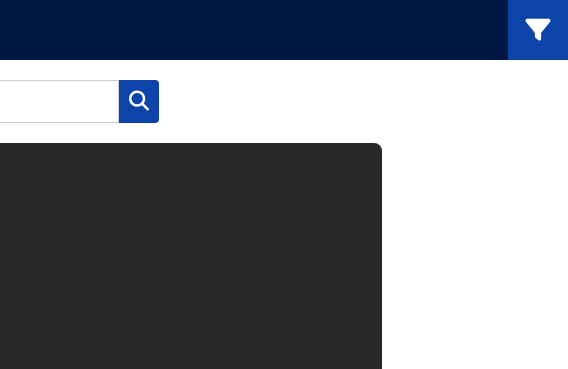
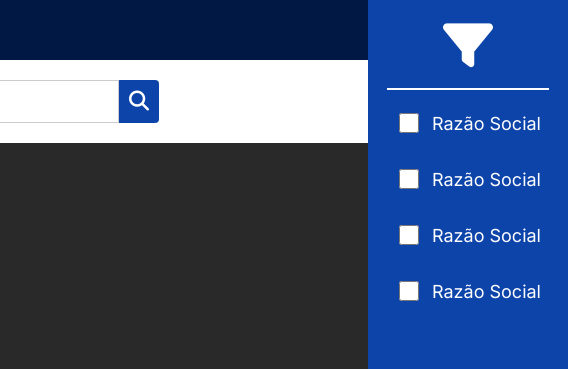
Before and after one commit to Larand26/Cnpj-Consulta-App, a website with bundled scripts: page public/index.html in a window 1280 px wide. Shown: the top 369 px of the page, 712-1280 px from the left. Built offline with nearby package versions, Linux system fonts and the light colour scheme.

Commit message:
style: constroi filtros e overlay para a aplicação

```diff
--- a/public/index.html
+++ b/public/index.html
@@ -12,6 +12,8 @@
     <link rel="stylesheet" href="/styles/nav.css" />
     <link rel="stylesheet" href="/styles/inputs.css" />
     <link rel="stylesheet" href="/styles/data.css" />
+    <link rel="stylesheet" href="/styles/filters.css" />
+    <link rel="stylesheet" href="/styles/overlay.css" />
   </head>
   <body>
     <nav>
@@ -33,7 +35,47 @@
       <section class="data-container">
         <div class="data-content" id="data-content"></div>
       </section>
+      <section class="filters-container open" id="filters-container">
+        <i class="fa-solid fa-filter"></i>
+        <hr />
+        <div class="filters-content" id="filters-content">
+          <div class="filter">
+            <input
+              type="checkbox"
+              name="Razão Social"
+              id="filter-razao-social"
+            />
+            <label for="filter-razao-social">Razão Social</label>
+          </div>
+          <div class="filter">
+            <input
+              type="checkbox"
+              name="Razão Social"
+              id="filter-razao-social"
+            />
+            <label for="filter-razao-social">Razão Social</label>
+          </div>
+          <div class="filter">
+            <input
+              type="checkbox"
+              name="Razão Social"
+              id="filter-razao-social"
+            />
+            <label for="filter-razao-social">Razão Social</label>
+          </div>
+          <div class="filter">
+            <input
+              type="checkbox"
+              name="Razão Social"
+              id="filter-razao-social"
+            />
+            <label for="filter-razao-social">Razão Social</label>
+          </div>
+        </div>
+      </section>
     </main>
+    <div class="overlay" id="overlay"></div>
     <script type="module" src="/js/consultCnpj.js"></script>
+    <script type="module" src="/js/openFilters.js"></script>
   </body>
 </html>
--- /dev/null
+++ b/public/styles/filters.css
@@ -0,0 +1,58 @@
+.filters-container {
+  display: flex;
+  flex-direction: column;
+  align-items: center;
+  width: 200px;
+  height: 100vh;
+  padding: 20px 0;
+  box-sizing: border-box;
+  background-color: #0c44aa;
+  text-align: center;
+  transition: transform 0.3s ease-in-out;
+  transform: translateX(100%);
+  z-index: 1000;
+
+  position: absolute;
+  top: 0;
+  right: 0;
+}
+
+.filters-container.open {
+  transform: translateX(0);
+}
+
+.filters-container i {
+  font-size: 50px;
+  color: #ffffff;
+  margin-bottom: 10px;
+}
+
+.filters-container hr {
+  width: 80%;
+  border: 1px solid #ffffff;
+  margin-bottom: 20px;
+}
+
+.filters-content {
+  display: flex;
+  flex-direction: column;
+  gap: 15px;
+}
+
+.filter {
+  display: flex;
+  align-items: center;
+  gap: 10px;
+  margin-bottom: 15px;
+}
+
+.filter input[type="checkbox"] {
+  width: 20px;
+  height: 20px;
+  cursor: pointer;
+}
+
+.filter label {
+  font-size: 18px;
+  color: #ffffff;
+}
--- /dev/null
+++ b/public/styles/overlay.css
@@ -0,0 +1,14 @@
+.overlay {
+  position: fixed;
+  top: 0;
+  left: 0;
+  width: 100%;
+  height: 100vh;
+  background-color: rgba(0, 0, 0, 0.5);
+  display: none;
+  z-index: 999;
+}
+
+.overlay.active {
+  display: block;
+}
```
